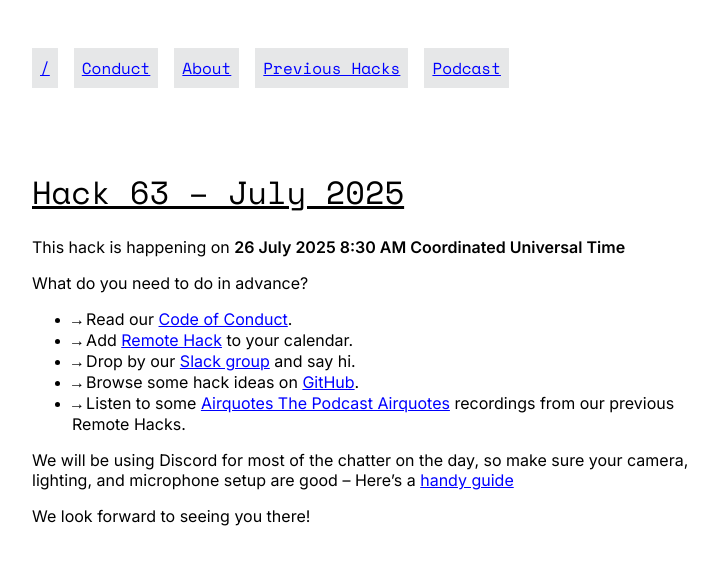
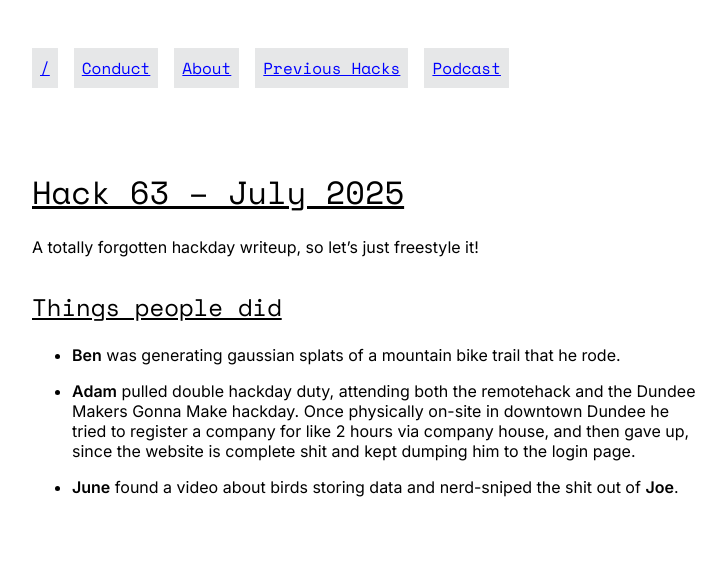
Before and after one commit to remotehack/remotehack.github.io, a Jekyll site: the page built from _hacks/63.md, in a window 1280 px wide. Shown: the top 565 px of the page, without its empty margins (272-998 px from the left). Built offline with Jekyll 4.4.1, drawn with Linux system fonts in a browser that asks for light colours.

Commit message:
add writeup for july

```diff
--- a/_hacks/63.md
+++ b/_hacks/63.md
@@ -1,5 +1,14 @@
 ---
 hack_number: 63
 date: 2025-07-26
-upcoming: true
 ---
+
+A totally forgotten hackday writeup, so let's just freestyle it!
+
+## Things people did
+
+- **Ben** was generating gaussian splats of a mountain bike trail that he rode.
+
+- **Adam** pulled double hackday duty, attending both the remotehack and the Dundee Makers Gonna Make hackday. Once physically on-site in downtown Dundee he tried to register a company for like 2 hours via company house, and then gave up, since the website is complete shit and kept dumping him to the login page.
+
+- **June** found a video about birds storing data and nerd-sniped the shit out of **Joe**.
```
